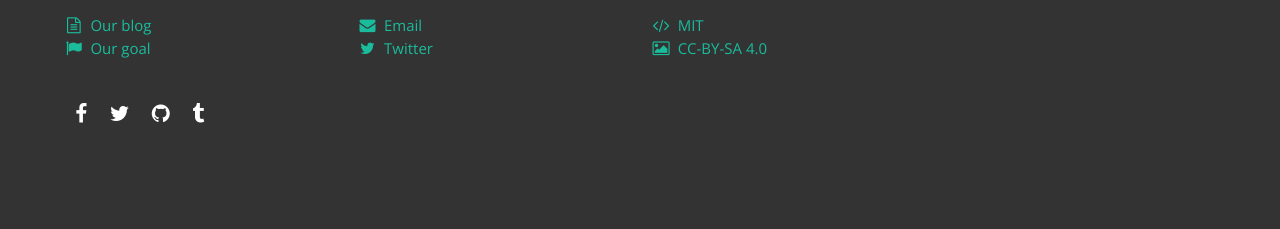
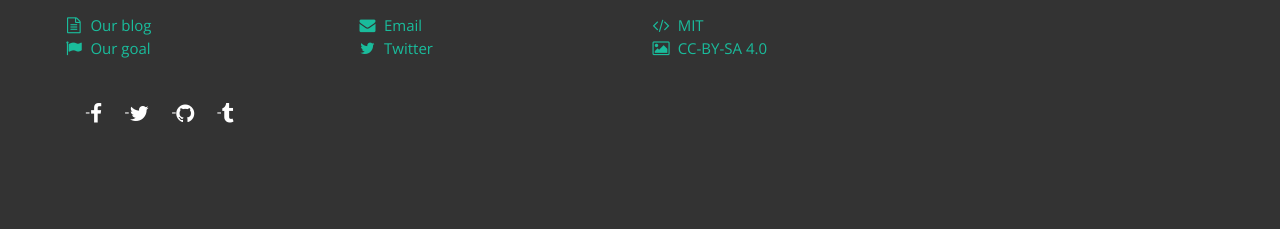
Before and after one commit to Melonz/old-blog, a Jekyll site: the page built from index.html, in a window 1280 px wide. Shown: the part 986-1215 px from the top of the page. Built offline with Jekyll 4.4.1, drawn with Linux system fonts in a browser that asks for light colours; some web fonts are replaced; comment, search, counter and statistics services are not loaded.

Commit message:
List styles

```diff
--- a/css/style.css
+++ b/css/style.css
@@ -1,9 +1,22 @@
 body {
-    font-family: 'Open Sans', sans-serif;
+  font-family: 'Open Sans', sans-serif;
 }
 
 h1, h2, h3, h4, h5 {
   font-family: 'Montserrat', sans-serif;
+}
+
+ul, li {
+  list-style: none;
+}
+
+li {
+  position: relative;
+  left: 10px;
+}
+
+li::before {
+  content: '- ';
 }
 
 .brand {
@@ -689,8 +702,8 @@
 }
 
 .circle {
-	border-radius: 50%;
-	box-shadow: 0px 0px 5px #111;
+  border-radius: 50%;
+  box-shadow: 0px 0px 5px #111;
 }
 
 h1 {
```
